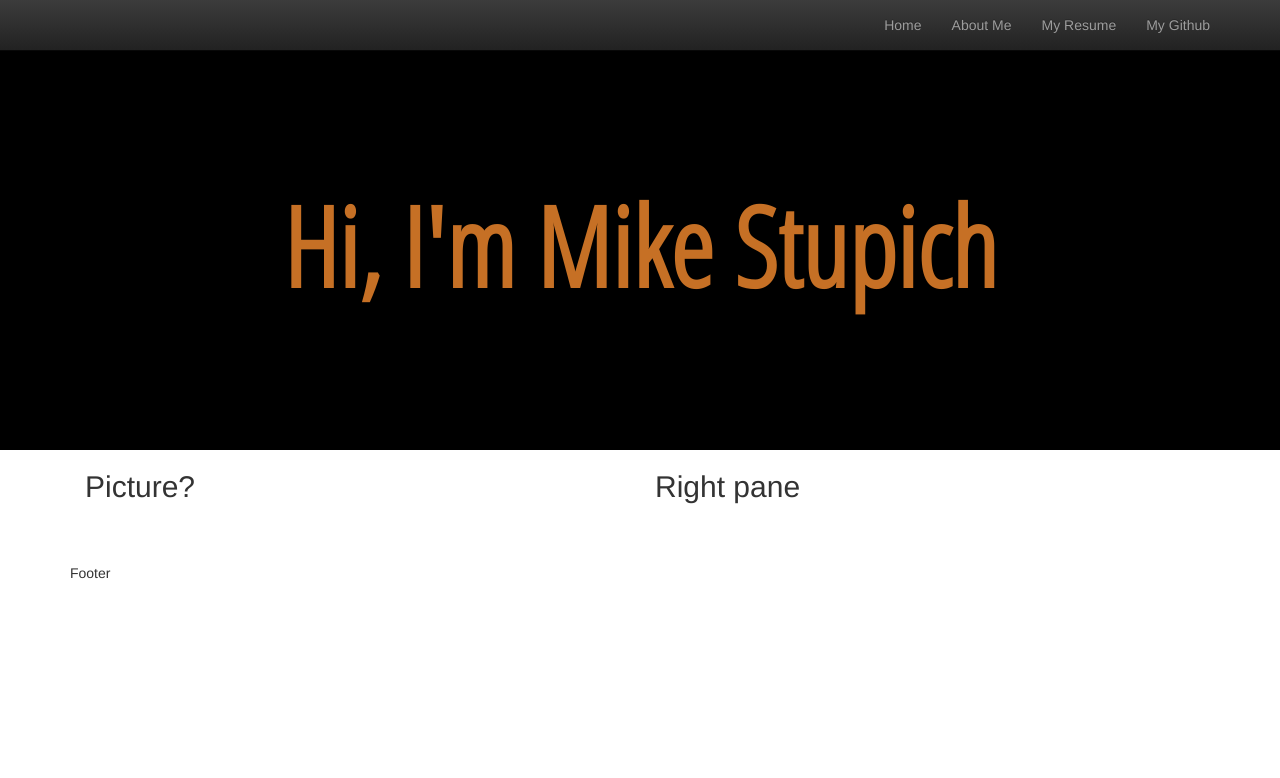
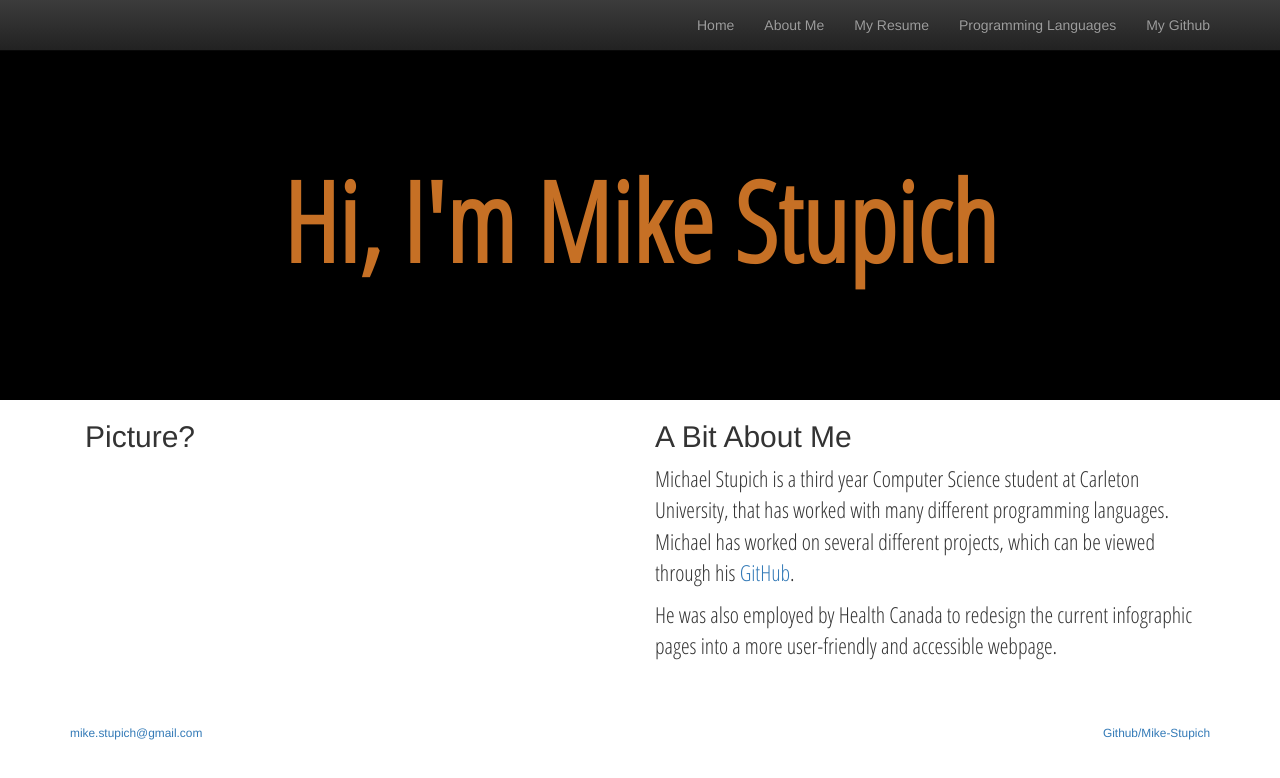
Before and after one commit to Mike-Stupich/MyWebsite, a plain HTML site: page index.html at #/about in a window 1280 px wide. Drawn offline with nearby package versions, Linux system fonts and the light colour scheme; some packages are replaced by stand-ins of ours.

Commit message:
Added short bio, added more content. Added another tab - Programming languages

```diff
--- a/css/main.css
+++ b/css/main.css
@@ -9,13 +9,17 @@ body {
     padding-bottom: 20px;
 }
 
+.p-bio-text{
+  font-family: 'Open Sans Condensed', sans-serif;
+  font-size: 22px;
+}
+
 .h1-title{
   color: #c67025;
   font-size: 110px;
   font-weight: bold;
   font-family: 'Open Sans Condensed', sans-serif;
-
-    line-height: 250px;
+  line-height: 200px;
 
 }
 
@@ -26,10 +30,10 @@ body {
 }
 
 .section-home-title{
-
-      text-align: center;
-      vertical-align: middle;
-  height: 400px;
+  /*background-image: url("ex.png");*/
+  text-align: center;
+  vertical-align: middle;
+  height: 350px;
   position:relative;
   background: #000000;
 }
--- a/js/main.js
+++ b/js/main.js
@@ -15,6 +15,7 @@ app.config(['$routeProvider', function ($routeProvider) {
     // Pages
     .when("/about", {templateUrl: "partials/about.html", controller: "PageCtrl"})
     .when("/resume", {templateUrl: "partials/resume.html", controller: "PageCtrl"})
+    .when("/languages", {templateUrl: "partials/languages.html", controller: "PageCtrl"})
     // else 404
     .otherwise("/404", {templateUrl: "partials/404.html", controller: "PageCtrl"});
 }]);
--- a/partials/home.html
+++ b/partials/home.html
@@ -1,5 +1,3 @@
-
-
 
 <div class="section section-home-title">
     <h1 class="h1-title">Hi, I'm Mike Stupich</h1>
@@ -11,7 +9,14 @@
   </div>
 
   <div class="col-md-6">
-    <h2>Right pane</h2>
+    <h2>A Bit About Me</h2>
+    <div>
+      <p class="p-bio-text">Michael Stupich is a third year Computer Science student at Carleton University, that has worked with many different programming languages.
+        Michael has worked on several different projects, which can be viewed through his <a href="https://github.com/Mike-Stupich">GitHub</a>.
+      <p class="p-bio-text">He was also employed by Health Canada to
+       redesign the current infographic pages into a more user-friendly and accessible webpage. </p>
+     </p>
+    </div>
   </div>
 
 </div>
--- a/templates/footer.html
+++ b/templates/footer.html
@@ -1,5 +1,12 @@
 <footer>
     <div class="container">
-        <p>Footer</p>
+        <div class="row">
+          <div class="col-md-6">
+            <small><a href="mailto:mike.stupich@gmail.com">mike.stupich@gmail.com</a></small>
+          </div>
+          <div class="col-md-6 text-right">
+            <small><a href="https://github.com/Mike-Stupich">Github/Mike-Stupich</a></small>
+          </div>
+        </div>
     </div>
 </footer>
--- a/templates/header.html
+++ b/templates/header.html
@@ -7,6 +7,7 @@
             <li><a href="#/">Home</a></li>
             <li><a href="#/about">About Me</a></li>
             <li><a href="#/resume">My Resume</a></li>
+            <li><a href="#/languages">Programming Languages</a></li>
             <li><a href="https://github.com/Mike-Stupich">My Github</a></li>
         </ul>
       </div>
```
Also changed, not shown: partials/about.html (+4 -12 lines), partials/languages.html (added, +30 -0 lines), partials/resume.html (+3 -0 lines).
